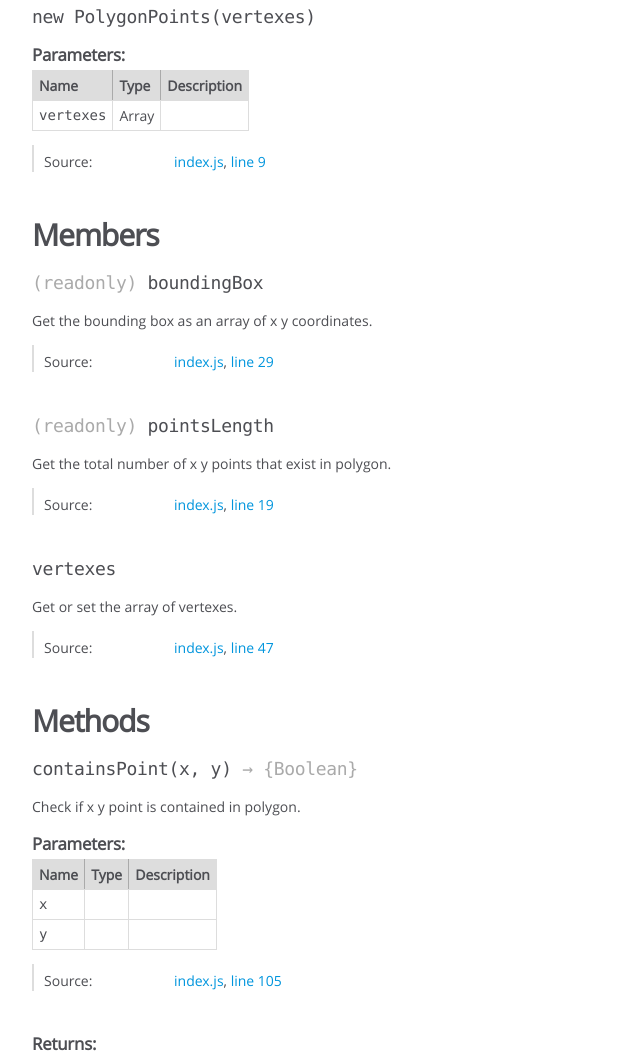
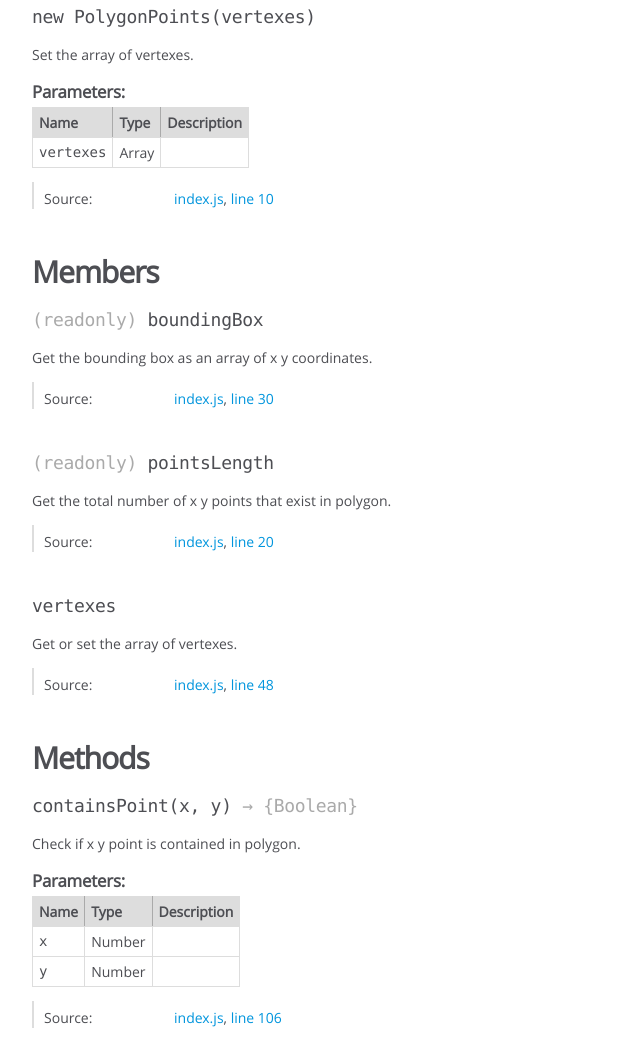
Before and after one commit to kevinGodell/polygon-points, a website: page docs/PolygonPoints.html in a window 1280 px wide. Shown: the part 179-1239 px from the top of the page, without its empty margins (0-640 px from the left). Drawn offline with Linux system fonts and the light colour scheme.

Commit message:
update docs

```diff
--- a/docs/PolygonPoints.html
+++ b/docs/PolygonPoints.html
@@ -47,6 +47,10 @@
 
 
 
+
+<div class="description">
+    Set the array of vertexes.
+</div>
 
 
 
@@ -138,7 +142,7 @@
 
     <dt class="tag-source">Source:</dt>
     <dd class="tag-source"><ul class="dummy"><li>
-        <a href="index.js.html">index.js</a>, <a href="index.js.html#line9">line 9</a>
+        <a href="index.js.html">index.js</a>, <a href="index.js.html#line10">line 10</a>
     </li></ul></dd>
 
 
@@ -230,7 +234,7 @@
 
     <dt class="tag-source">Source:</dt>
     <dd class="tag-source"><ul class="dummy"><li>
-        <a href="index.js.html">index.js</a>, <a href="index.js.html#line29">line 29</a>
+        <a href="index.js.html">index.js</a>, <a href="index.js.html#line30">line 30</a>
     </li></ul></dd>
 
 
@@ -292,7 +296,7 @@
 
     <dt class="tag-source">Source:</dt>
     <dd class="tag-source"><ul class="dummy"><li>
-        <a href="index.js.html">index.js</a>, <a href="index.js.html#line19">line 19</a>
+        <a href="index.js.html">index.js</a>, <a href="index.js.html#line20">line 20</a>
     </li></ul></dd>
 
 
@@ -354,7 +358,7 @@
 
     <dt class="tag-source">Source:</dt>
     <dd class="tag-source"><ul class="dummy"><li>
-        <a href="index.js.html">index.js</a>, <a href="index.js.html#line47">line 47</a>
+        <a href="index.js.html">index.js</a>, <a href="index.js.html#line48">line 48</a>
     </li></ul></dd>
 
 
@@ -431,6 +435,11 @@
 
             <td class="type">
 
+
+<span class="param-type">Number</span>
+
+
+
             </td>
 
 
@@ -448,6 +457,11 @@
 
 
             <td class="type">
+
+
+<span class="param-type">Number</span>
+
+
 
             </td>
 
@@ -496,7 +510,7 @@
 
     <dt class="tag-source">Source:</dt>
     <dd class="tag-source"><ul class="dummy"><li>
-        <a href="index.js.html">index.js</a>, <a href="index.js.html#line105">line 105</a>
+        <a href="index.js.html">index.js</a>, <a href="index.js.html#line106">line 106</a>
     </li></ul></dd>
 
 
@@ -597,6 +611,11 @@
 
             <td class="type">
 
+
+<span class="param-type">Number</span>
+
+
+
             </td>
 
 
@@ -614,6 +633,11 @@
 
 
             <td class="type">
+
+
+<span class="param-type">Number</span>
+
+
 
             </td>
 
@@ -662,7 +686,7 @@
 
     <dt class="tag-source">Source:</dt>
     <dd class="tag-source"><ul class="dummy"><li>
-        <a href="index.js.html">index.js</a>, <a href="index.js.html#line133">line 133</a>
+        <a href="index.js.html">index.js</a>, <a href="index.js.html#line134">line 134</a>
     </li></ul></dd>
 
 
@@ -730,7 +754,7 @@
 <br class="clear">
 
 <footer>
-    Documentation generated by <a href="https://github.com/jsdoc3/jsdoc">JSDoc 3.5.5</a> on Tue May 29 2018 21:05:56 GMT-0500 (CDT)
+    Documentation generated by <a href="https://github.com/jsdoc3/jsdoc">JSDoc 3.5.5</a> on Tue May 29 2018 21:07:43 GMT-0500 (CDT)
 </footer>
 
 <script> prettyPrint(); </script>
```
Also changed, not shown: docs/index.html (+1 -1 lines), docs/index.js.html (+6 -5 lines).
